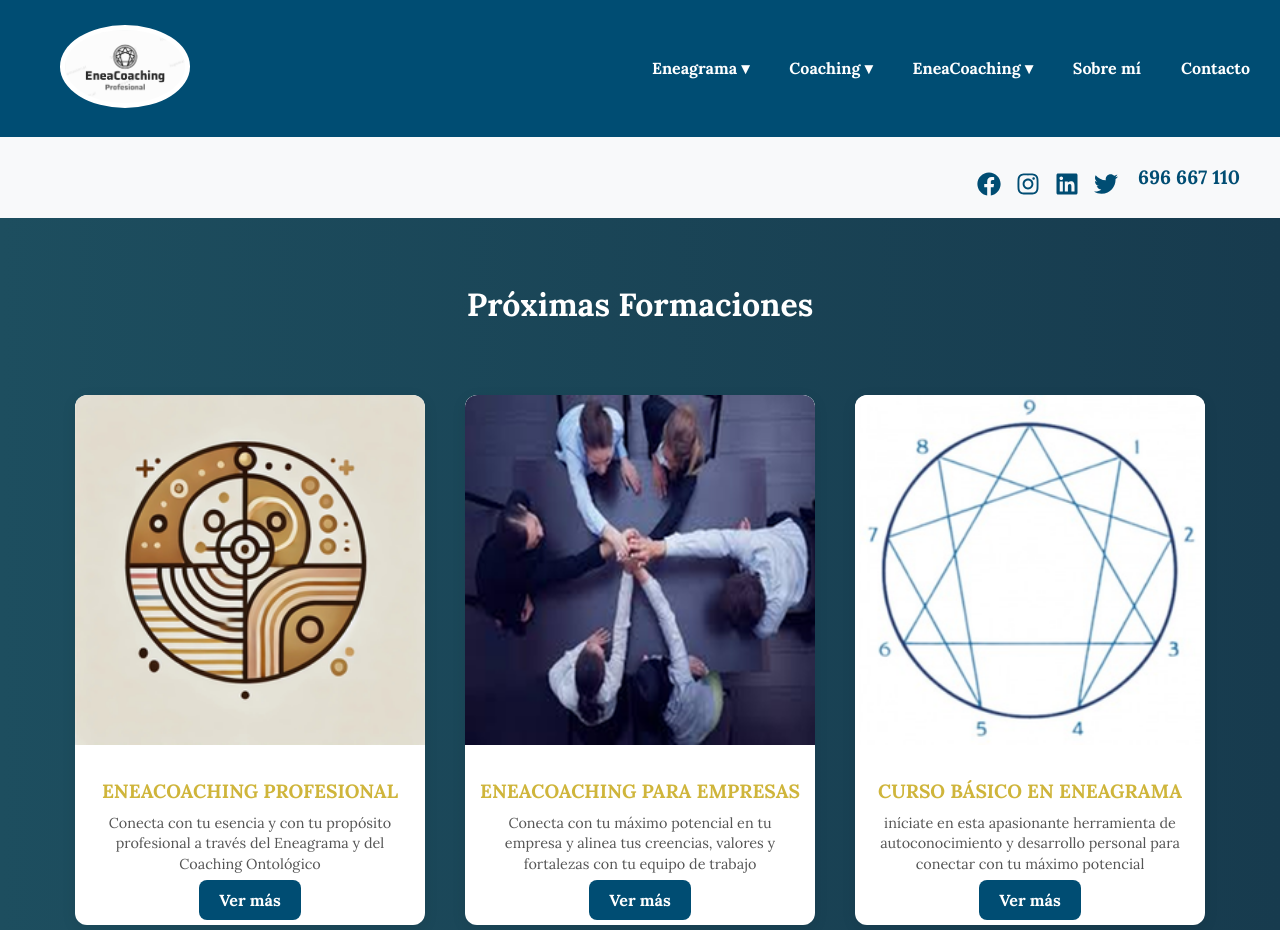
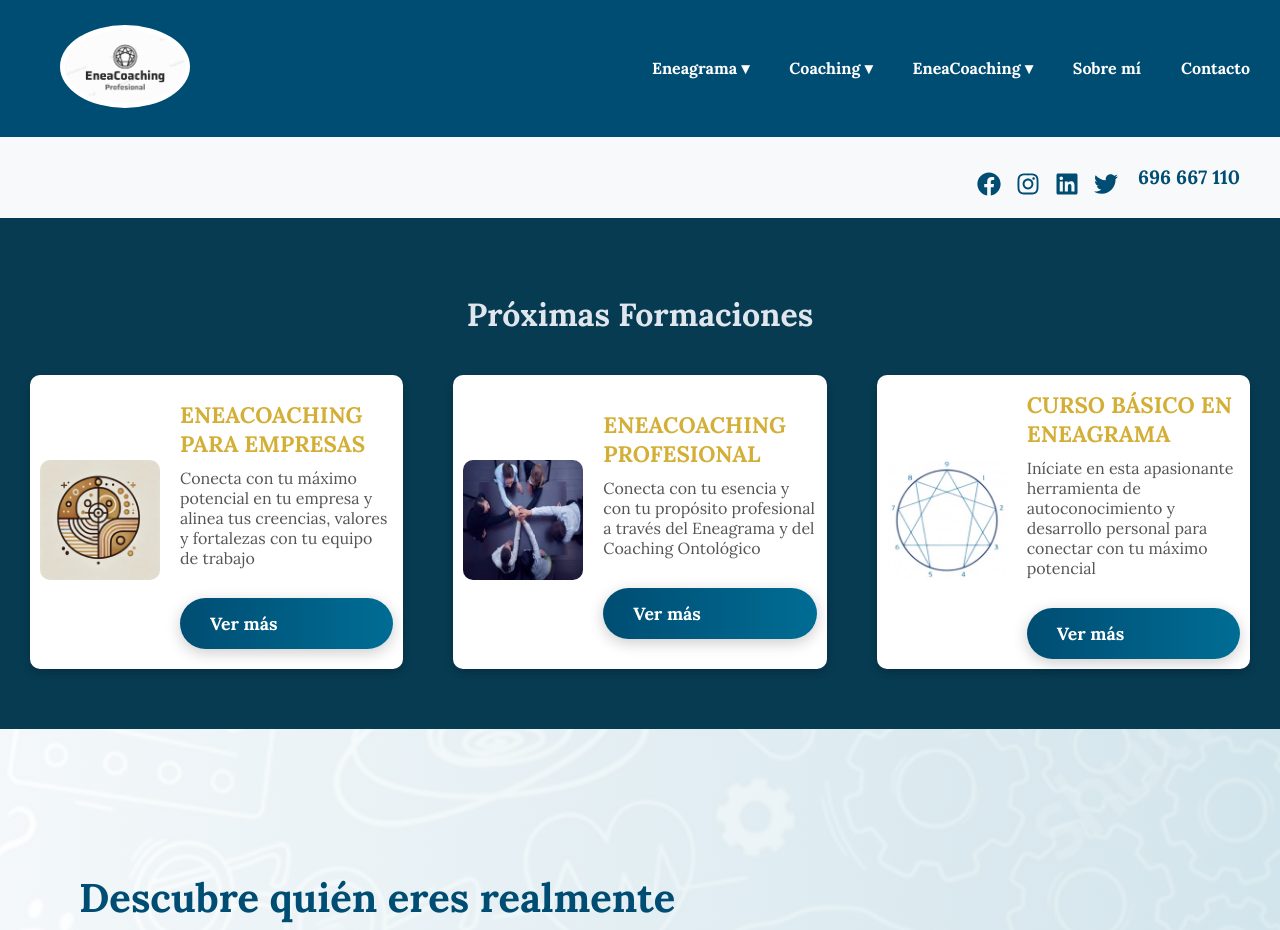
Before and after one commit to CarlosRiberaDonet/web-eneacoachingprofesional, a React (Create React App) app: page / in a window 1280 px wide. Shown: the top 930 px of the page. Built offline with nearby package versions, Linux system fonts and the light colour scheme.

Commit message:
arreglo la seccion formaciones

```diff
--- a/src/components/Formaciones.js
+++ b/src/components/Formaciones.js
@@ -1,45 +1,46 @@
-import React from "react";
-import "../styles/Formaciones.css";
-import eneagrama from "../assets/images/eneagrama.png";
-import coaching from "../assets/images/coaching.png";
-import eneacoaching from "../assets/images/eneacoaching.png";
-import '../styles/global/ButtonStyles.css';
+import React from 'react';
 
+import '../styles/Formaciones.css';
+
+import eneacoaching from '../assets/images/eneacoaching.png';
+import coaching from '../assets/images/coaching.png';
+import eneagrama from '../assets/images/eneagrama.png';
 
 const formacionesData = [
   {
-    imagen: coaching,
-    titulo: "ENEACOACHING PROFESIONAL",
-    descripcion: "Conecta con tu esencia y con tu propósito profesional a través del Eneagrama y del Coaching Ontológico",
+    image: coaching,
+    title: "ENEACOACHING PARA EMPRESAS",
+    description: "Conecta con tu máximo potencial en tu empresa y alinea tus creencias, valores y fortalezas con tu equipo de trabajo",
     link: "#",
   },
   {
-    imagen: eneacoaching,
-    titulo: "ENEACOACHING PARA EMPRESAS",
-    descripcion: "Conecta con tu máximo potencial en tu empresa y alinea tus creencias, valores y fortalezas con tu equipo de trabajo",
+    image: eneacoaching,
+    title: "ENEACOACHING PROFESIONAL",
+    description: "Conecta con tu esencia y con tu propósito profesional a través del Eneagrama y del Coaching Ontológico",
     link: "#",
   },
   {
-    imagen: eneagrama,
-    titulo: "CURSO BÁSICO EN ENEAGRAMA",
-    descripcion: "iníciate en esta apasionante herramienta de autoconocimiento y desarrollo personal para conectar con tu máximo potencial",
+    image: eneagrama,
+    title: "CURSO BÁSICO EN ENEAGRAMA",
+    description: "Iníciate en esta apasionante herramienta de autoconocimiento y desarrollo personal para conectar con tu máximo potencial",
     link: "#",
   },
 ];
 
 const Formaciones = () => {
   return (
-    <section className="formaciones">
-      <h2>Próximas Formaciones</h2>
-      <div className="formaciones-container">
-        {formacionesData.map((formacion, index) => (
-          <div key={index} className="formacion-card">
-            <img src={formacion.imagen} alt={formacion.titulo} className="formacion-img"/>
-            <div className="formacion-info">
-              <h3>{formacion.titulo}</h3>
-              <p className="formacion-descripcion">{formacion.descripcion}</p>  {/*  Nueva línea con la descripción */}
-              <p>{formacion.fecha}</p>
-              <a href={formacion.link} className="btn-ver-mas">Ver más</a>
+    <section className="formacion-seccion">
+      <h2 className="formacion-titulo-seccion">Próximas Formaciones</h2>
+      <div className="formacion-contenedor">
+        {formacionesData.map((item, index) => (
+          <div className="formacion-tarjeta" key={index}>
+            <div className="formacion-imagen">
+              <img src={item.image} alt={item.title} />
+            </div>
+            <div className="formacion-contenido">
+              <h3 className="formacion-titulo">{item.title}</h3>
+              <p className="formacion-descripcion">{item.description}</p>
+              <a href={item.link} className="formacion-boton">Ver más</a>
             </div>
           </div>
         ))}
--- a/src/styles/Formaciones.css
+++ b/src/styles/Formaciones.css
@@ -1,129 +1,127 @@
-/* ===== Sección de Formaciones ===== */
-.formaciones {
-  background: linear-gradient(to right, #1d4e5f, #173b4e);
-  padding: 40px 0;
-  text-align: center;
-  color: white;
-  animation: fadeIn 1.2s ease-in-out;
+.formacion-seccion {
+  padding: 50px 0;
+  background-color: #073b52; /* Fondo oscuro elegante */
 }
 
-/* Definimos la animación fadeIn */
-@keyframes fadeIn {
-  from {
-    opacity: 0;
-    transform: translateY(20px);
+.formacion-titulo-seccion {
+  text-align: center;
+  font-size: 2rem;
+  font-weight: bold;
+  color: #e0e6ed; /* Blanco roto para destacar */
+  margin-bottom: 30px;
+}
+
+.formacion-contenedor {
+  display: flex;
+  justify-content: center;
+  gap: 30px; /* Espacio uniforme entre tarjetas */
+  flex-wrap: nowrap; /* Evita que las tarjetas pasen a la siguiente línea */
+  overflow-x: auto; /* Scroll horizontal si hay muchas tarjetas */
+  padding: 0 20px;
+}
+
+.formacion-tarjeta {
+  display: flex;
+  align-items: center; /* Alinear verticalmente el contenido */
+  justify-content: flex-start; /* Alinear el contenido a la izquierda */
+  gap: 20px; /* Espacio entre imagen y contenido */
+  width: 400px; /* Ancho fijo para uniformidad */
+  background-color: #ffffff; /* Fondo blanco para destacar */
+  border-radius: 10px;
+  box-shadow: 0 4px 8px rgba(0, 0, 0, 0.2);
+  margin: 10px;
+  text-align: left;
+  transition: transform 0.3s ease;
+  padding: 10px;
+}
+
+.formacion-tarjeta:hover {
+  transform: scale(1.05); /* Efecto de agrandamiento al pasar el ratón */
+}
+
+.formacion-imagen img {
+  width: 120px; /* Tamaño fijo para mantener la proporción */
+  height: auto;
+  border-radius: 10px; /* Redondeo para la imagen */
+}
+
+.formacion-contenido {
+  display: flex;
+  flex-direction: column;
+  justify-content: center;
+  flex: 1;
+}
+
+.formacion-titulo {
+  margin: 5px 0;
+  font-size: 1.4rem;
+  font-weight: bold;
+  color: #d4af37; /* Dorado para resaltar */
+}
+
+.formacion-descripcion {
+  margin: 5px 0;
+  color: #555;
+  font-size: 1rem;
+}
+
+.formacion-boton {
+   display: inline-block;
+    margin-top: 25px;
+    padding: 14px 30px;
+    font-size: 1.1rem;
+    font-weight: bold;
+    color: white;
+    background: linear-gradient(to right, #004d73, #006d94); /*  Azul corporativo con degradado */
+    border: none;
+    border-radius: 50px; /*  Bordes más suaves */
+    box-shadow: 0px 4px 15px rgba(0, 0, 0, 0.2);
+    text-decoration: none;
+    transition: all 0.3s ease-in-out;
+}
+
+.formacion-boton:hover {
+  background: linear-gradient(to right, #ffc107, #ff9800); /*  Cambio de color a dorado */
+  color: black;
+  transform: scale(1.07); /*  Efecto de crecimiento más sutil */
+}
+
+/* Adaptación para dispositivos móviles */
+@media (max-width: 768px) {
+  .formacion-contenedor {
+      flex-wrap: wrap; /* Permitir que las tarjetas se apilen */
+      justify-content: center;
   }
-  to {
-    opacity: 1;
-    transform: translateY(0);
+
+  .formacion-tarjeta {
+      flex-direction: column; /* Imagen arriba, contenido abajo */
+      align-items: center;
+      width: 90%; /* Ocupa el 90% del ancho de la pantalla */
+  }
+
+  .formacion-imagen img {
+      width: 100%; /* Imagen a ancho completo */
+      height: auto;
+      border-top-left-radius: 10px;
+      border-top-right-radius: 10px;
+  }
+
+  .formacion-contenido {
+      text-align: center;
+      padding: 15px;
+  }
+
+  .formacion-titulo {
+      font-size: 1.2rem;
+  }
+
+  .formacion-descripcion {
+      font-size: 0.9rem;
+  }
+
+  .formacion-boton {
+      margin-top: 10px;
+      padding: 10px 20px;
+      font-size: 1rem;
   }
 }
-
-.formaciones h2 {
-  font-size: 2rem;
-  margin-bottom: 20px;
-}
-
-/* Contenedor de tarjetas */
-.formaciones-container {
-  display: flex;
-  justify-content: center;
-  align-items: center;
-  gap: 20px;
-  padding: 40px 5px;
-  flex-wrap: wrap;
-  max-width: 1600px;
-  margin: 0 auto;
-}
-
-/* Tarjetas individuales */
-.formacion-card {
-  background: white;
-  border-radius: 12px;
-  box-shadow: 0px 4px 15px rgba(0, 0, 0, 0.08);
-  text-align: left;
-  display: flex;
-  flex-direction: column;
-  align-items: center;
-  justify-content: space-between;
-  overflow: hidden;
-  transition: transform 0.3s ease, box-shadow 0.3s ease;
-  width: 350px;
-  height: auto;
-  margin: 10px;
-}
-
-/* Imagen dentro de la tarjeta */
-.formacion-card img {
-  width: 100%;
-  height: auto;
-  object-fit: cover;
-  border-radius: 12px 12px 0 0;
-}
-
-/* Efecto hover refinado */
-.formacion-card:hover {
-  transform: translateY(-5px);
-  box-shadow: 0px 15px 25px rgba(0, 0, 0, 0.2);
-}
-
-/* Contenedor de información */
-.formacion-info {
-  padding: 15px;
-  text-align: center;
-}
-
-/* Títulos dentro de las tarjetas */
-.formacion-info h3 {
-  font-size: 1.2rem;
-  margin-bottom: 8px;
-  color: #CFB53B;
-  font-weight: bold;
-}
-
-/* Descripción */
-.formacion-descripcion {
-  font-size: 0.9rem;
-  color: #555;
-  margin: 10px 0;
-  line-height: 1.4;
-}
-
-/* Botón */
-.btn-ver-mas {
-  padding: 10px 20px;
-  background: #004d73;
-  color: white;
-  text-decoration: none;
-  font-size: 1rem;
-  font-weight: bold;
-  border-radius: 8px;
-  margin: 10px 0;
-  transition: background 0.3s ease;
-}
-
-.btn-ver-mas:hover {
-  background: #006d94;
-}
-
-/* Responsivo */
-@media (max-width: 768px) {
-  .formaciones-container {
-    flex-direction: column;
-    gap: 15px;
-  }
-
-  .formacion-card {
-    width: 90%;
-    margin: 5px auto;
-  }
-
-  .formacion-info h3 {
-    font-size: 1.1rem;
-  }
-
-  .btn-ver-mas {
-    font-size: 0.9rem;
-    padding: 8px 16px;
-  }
-}
```
Also changed, not shown: src/components/Card.js (added).
